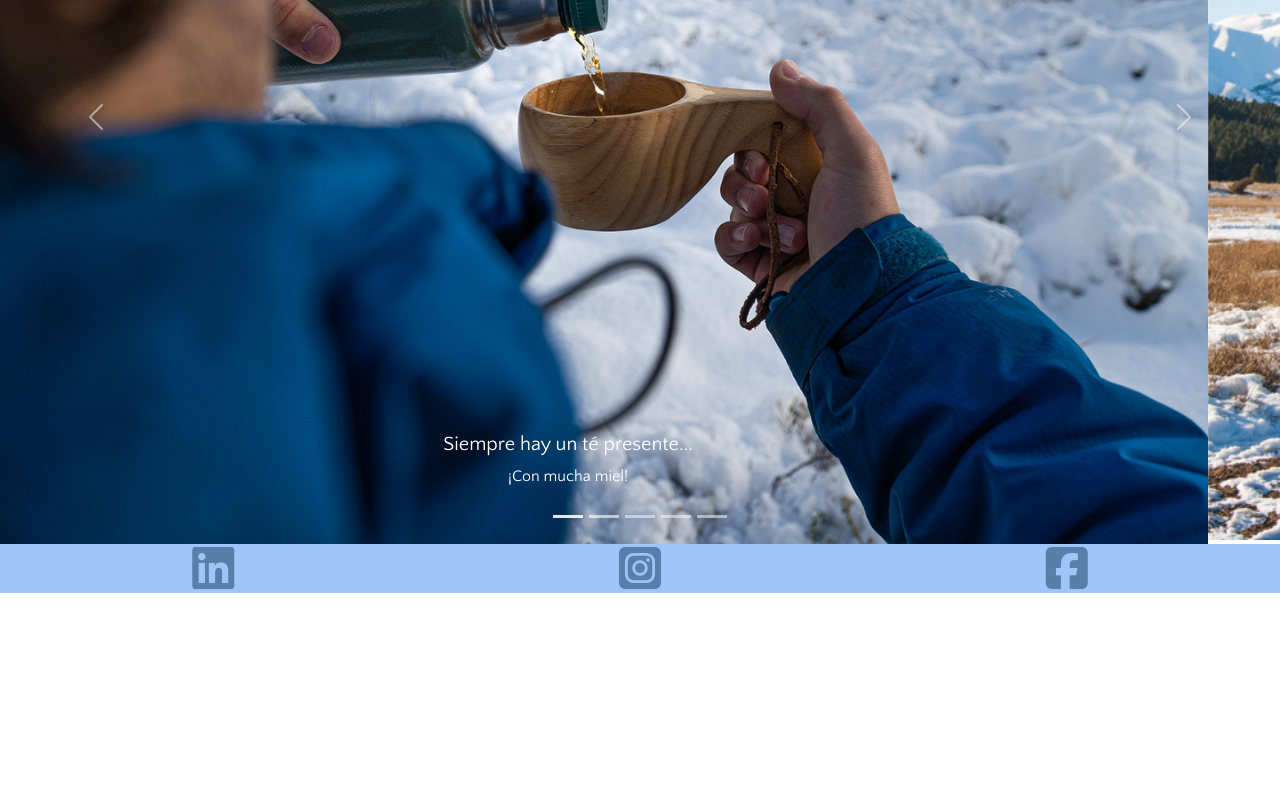
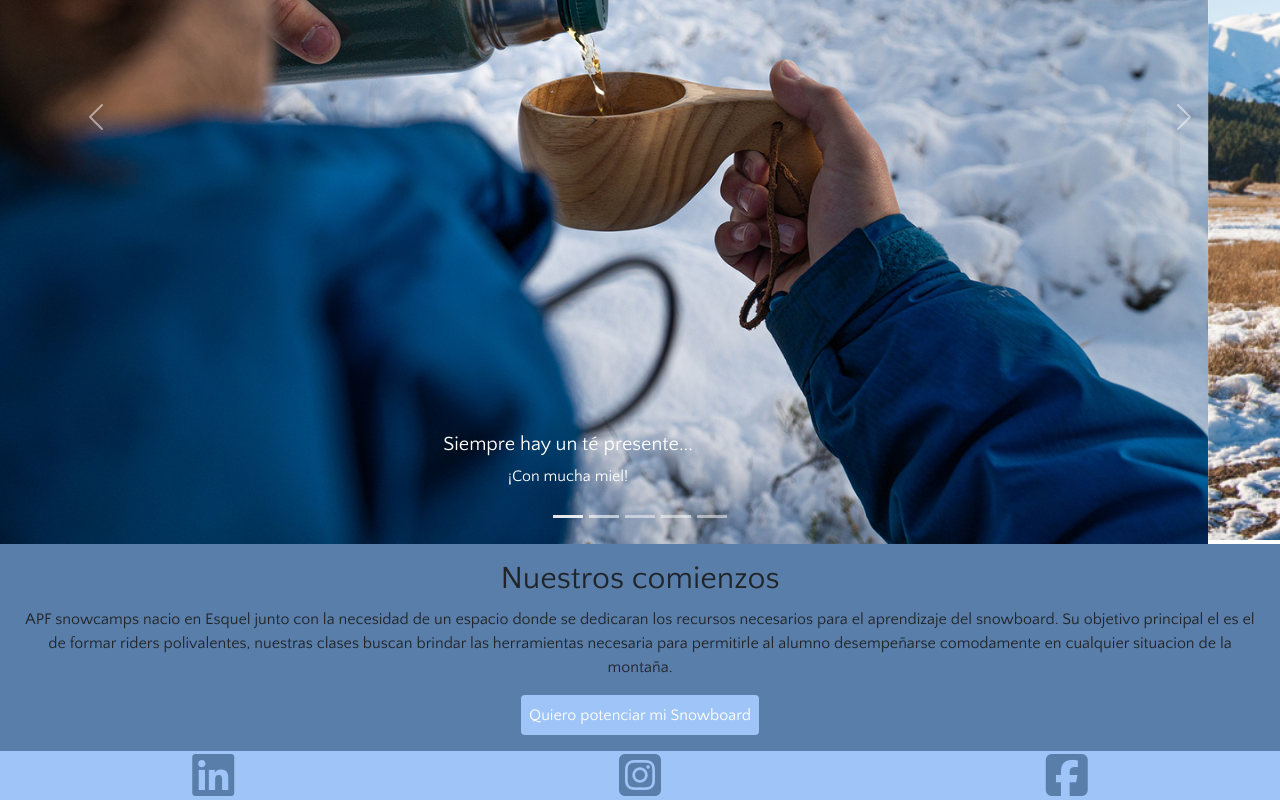
Before and after one commit to Agustin-Paleari/Coderhouse, a website: page index.html in a window 1280 px wide. Shown: the part 402-1202 px from the top of the page. Before the commit the page ends 995 px from the top, so only its background shows below. Drawn offline with nearby package versions, Linux system fonts and the light colour scheme.

Commit message:
agregue historia de marca en el index

```diff
--- a/index.html
+++ b/index.html
@@ -92,6 +92,12 @@
         </div>
         <!-- Fin de carousel -->
     </main>
+    <article  class="bg-primario p-3 text-center ">
+        <h2 class=" card-title">Nuestros comienzos</h2>
+        <p class="">APF snowcamps nacio en Esquel junto con  la necesidad de un espacio donde se dedicaran los recursos necesarios para el aprendizaje del snowboard. Su objetivo principal el es el de formar riders polivalentes, nuestras clases buscan brindar las herramientas necesaria para permitirle al alumno desempeñarse comodamente en cualquier situacion de la montaña.
+        </p>
+        <a href="sites/contacto.html" class="btn btn-primary bg-secundario hoverBtn p-2  ">Quiero potenciar mi Snowboard</a>
+    </article>
     <footer class=" d-flex justify-content-around bg-secundario">
             <a href="https://www.linkedin.com/in/enrique-agustin-paleari/" class="icono" target="_blank" rel="noopener noreferrer"><i class="fab fa-3x fa-linkedin"></i></a>
             <a href="https://www.instagram.com/aguspaleari" class="icono" target="_blank" rel="noopener noreferrer"><i class="fab fa-3x fa-instagram-square"></i></a>
```
